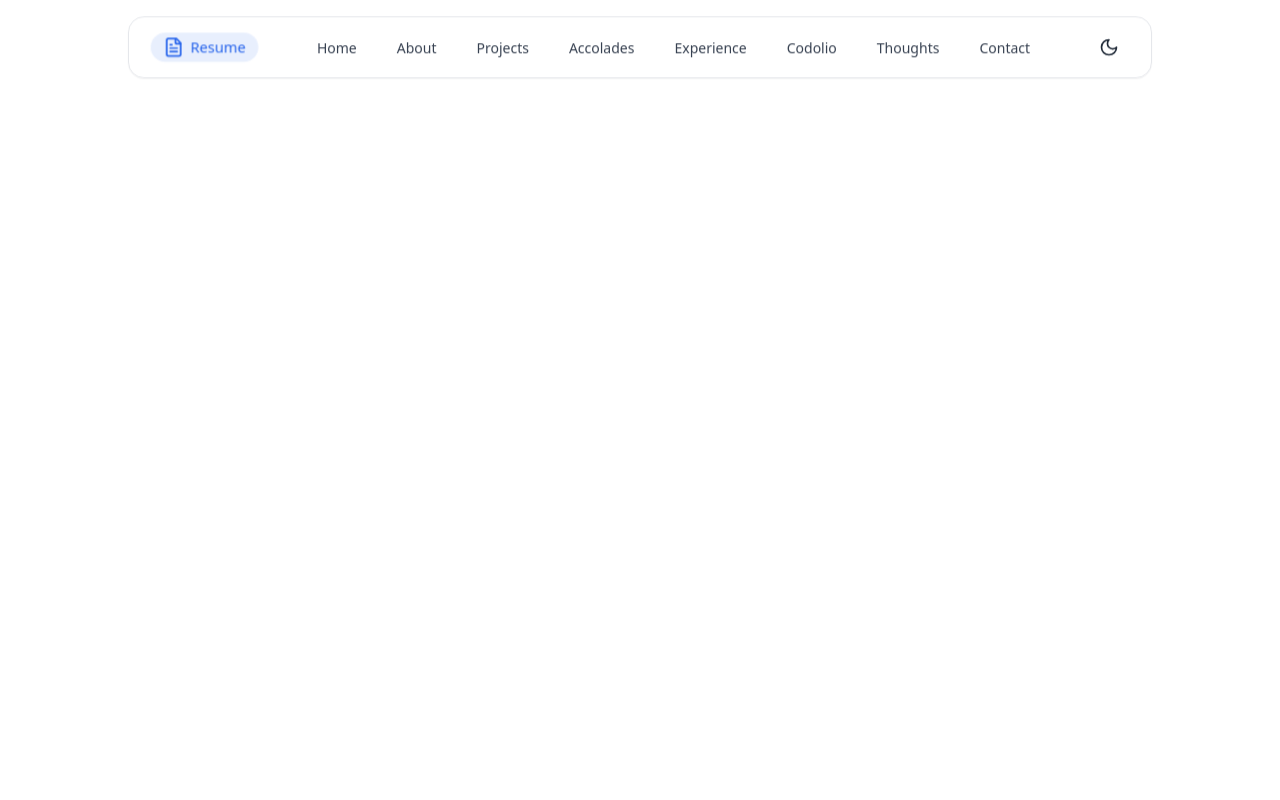
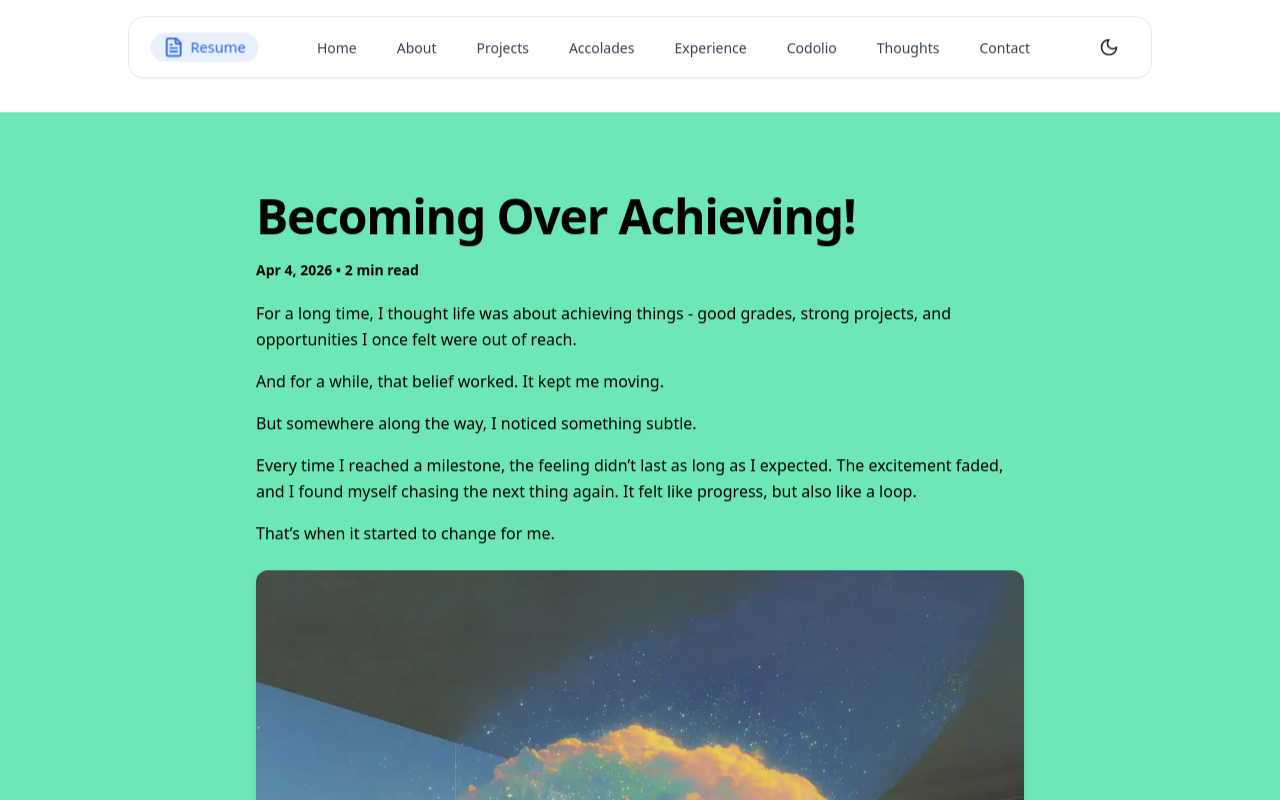
Before and after one commit to Mahadevan2005/Latest_Portfolio, a React (Vite) app: page /thoughts/becoming in a window 1280 px wide. Shown: the top 800 px of the page. Built offline with nearby package versions, Linux system fonts and the light colour scheme.

Commit message:
added: new thought 'becoming over achieving'

```diff
--- a/src/pages/ThoughtDetail.tsx
+++ b/src/pages/ThoughtDetail.tsx
@@ -62,6 +62,38 @@ const thoughts = {
     date: "Nov 29, 2025",
     color: "bg-indigo-300",
     read_time: "5 min read",
+  },
+  becoming: {
+    title: "Becoming Over Achieving!",
+    text: `
+        <p>For a long time, I thought life was about achieving things - good grades, strong projects, and opportunities I once felt were out of reach.</p>
+        <p class="mt-4">And for a while, that belief worked. It kept me moving.</p>
+        <p class="mt-4">But somewhere along the way, I noticed something subtle.</p>
+        <p class="mt-4">Every time I reached a milestone, the feeling didn’t last as long as I expected. The excitement faded, and I found myself chasing the next thing again. It felt like progress, but also like a loop.</p>
+        <p class="mt-4">That’s when it started to change for me.</p>
+        <img src="/thoughts/becoming.png" alt="Late night work" class="mx-auto my-6 rounded-xl shadow-md" />
+        <p class="mt-4">I realized that what truly stayed wasn’t the achievement - it was <strong>who I was becoming in the process.</strong></p>
+        <p class="mt-4">
+        The quiet moments when I chose to keep going anyway.<br>
+        The times I wanted to quit but didn’t.<br>
+        The quiet decisions to keep going anyway.
+        </p>
+        <p class="mt-4">That’s what changed me.</p>
+        <p class="mt-4">The rejections built resilience.<br>
+        The uncertainty forced me to trust myself a little more each time.</p>
+        <p class="mt-4">None of these showed up on a resume. But they quietly changed how I think, how I act, and how I handle life.</p>
+        <p class="mt-4"><strong>Achievements are visible. Becoming is not.</strong><br>
+        But becoming is what makes achievements meaningful.</p>
+        <p class="mt-4">Today, I still set goals. I still work towards them.</p>
+        <p class="mt-4">But I no longer measure growth only by what I achieve.<br>
+        I measure it by who I am becoming along the way.</p>
+        <p class="mt-6 font-semibold">Because in the end, achievements come and go.</p>
+        <p class="font-bold mt-2">But the person you become stays.</p>
+        <p class="mt-6">- Mahadevan M</p>
+    `,
+    date: "Apr 4, 2026",
+    color: "bg-emerald-300",
+    read_time: "2 min read",
   },
 };
 
--- a/src/pages/Thoughts.tsx
+++ b/src/pages/Thoughts.tsx
@@ -4,11 +4,11 @@ import SectionHeading from '../components/SectionHeading';
 
 const thoughts: ThoughtProps[] = [
   {
-    id: "learning",
-    category: "learning",
-    text: "Learning Never Stops - Beyond Academics!",
-    date: "Oct 6, 2025",
-    color: "bg-yellow-300",
+    id: "becoming",
+    category: "growth",
+    text: "Becoming Over Achieving!",
+    date: "Apr 4, 2026",
+    color: "bg-emerald-300",
   },
   {
     id: "miracles",
@@ -16,6 +16,13 @@ const thoughts: ThoughtProps[] = [
     text: "Miracles Do Happen - Trust the Timing!",
     date: "Nov 29, 2025",
     color: "bg-indigo-300",
+  },
+  {
+    id: "learning",
+    category: "learning",
+    text: "Learning Never Stops - Beyond Academics!",
+    date: "Oct 6, 2025",
+    color: "bg-yellow-300",
   },
 ];
 
```
Also changed, not shown: public/thoughts/becoming.png (added).
